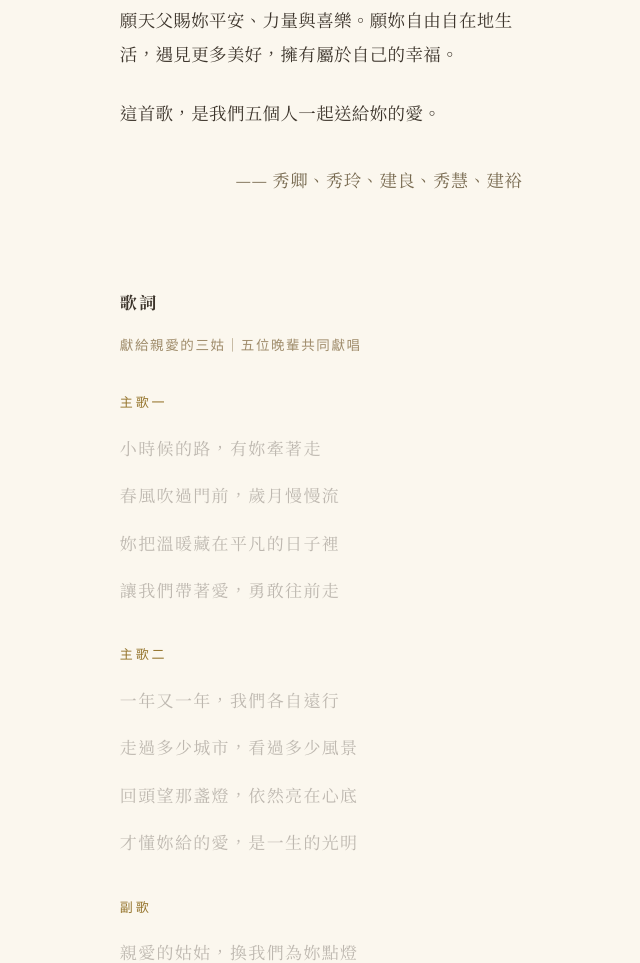
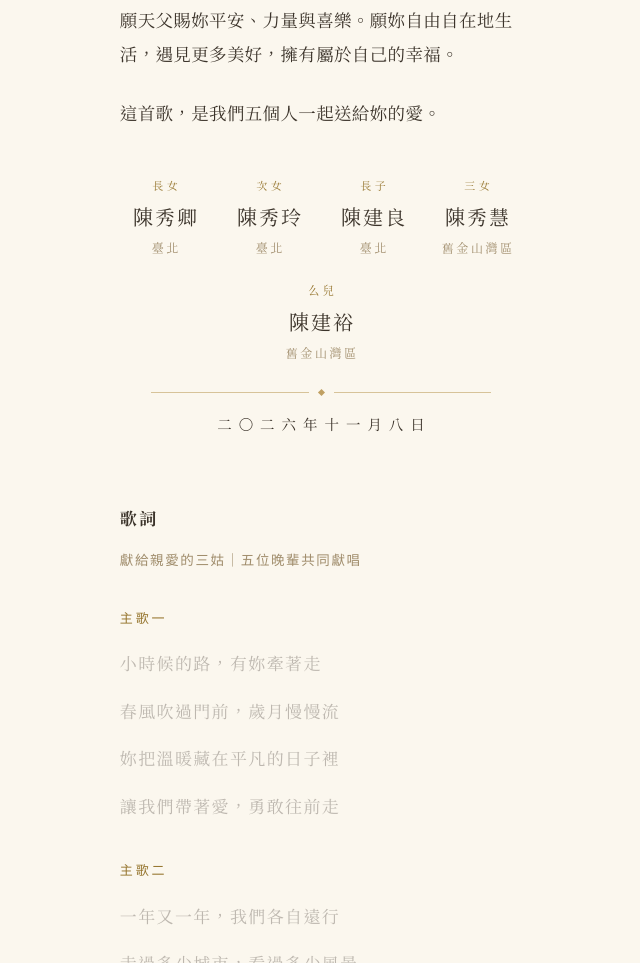
Before and after one commit to king818/for-sangu, a plain HTML site: page 10c30903255fd73dacca8890/index.html in a window 1280 px wide. Shown: the part 1290-2253 px from the top of the page, without its empty margins (319-959 px from the left). Drawn offline with Linux system fonts and the light colour scheme.

Commit message:
落款定案落地: 五位晚輩署名加排行/居地 + 細金線與日期行 (三姑致敬頁)

```diff
--- a/10c30903255fd73dacca8890/index.html
+++ b/10c30903255fd73dacca8890/index.html
@@ -134,7 +134,18 @@
   h2{font-size:17px; font-weight:700; letter-spacing:.14em; margin:0 0 22px;}
   .ded-title{font-size:18.5px; font-weight:700; letter-spacing:.1em; margin:0 0 26px;}
   .dedication p{font-size:17.5px; margin:0 0 26px;}
-  .dedication .signoff{text-align:right; margin-top:34px; color:var(--soft);}
+  /* 落款（2026-11-09 定案）：五位晚輩署名——排行／姓名／居地三行一欄，細金線＋日期；
+     .signoff 類名保留給獻詞停靠邏輯作落款錨點，勿刪 */
+  .sigblock{margin-top:46px; text-align:center;}
+  .sig-cols{display:flex; flex-wrap:wrap; justify-content:center; gap:20px 26px;}
+  .sig-col{min-width:78px; text-align:center;}
+  .sig-rank{display:block; font-size:11px; letter-spacing:.32em; text-indent:.32em; color:var(--gold-deep); margin-bottom:6px;}
+  .sig-name{display:block; font-size:20px; line-height:1.5; letter-spacing:.1em; text-indent:.1em; color:var(--ink);}
+  .sig-loc{display:block; font-size:12px; letter-spacing:.22em; text-indent:.22em; color:var(--faint); margin-top:5px;}
+  .sig-rule{display:flex; align-items:center; gap:10px; max-width:340px; margin:26px auto 15px;}
+  .sig-rule i{flex:1; height:1px; background:var(--gold); opacity:.6;}
+  .sig-rule b{flex:none; width:5px; height:5px; background:var(--gold); transform:rotate(45deg);}
+  .sig-date{font-size:14.5px; letter-spacing:.48em; text-indent:.48em; color:var(--ink);}
   .song-ded{
     font-size:13.5px; color:var(--faint); letter-spacing:.12em; margin:-8px 0 30px;
     font-family:-apple-system,"PingFang TC","PingFang SC","Microsoft JhengHei","Microsoft YaHei",sans-serif;
@@ -246,7 +257,17 @@
     <p class="ded-mid">往後的日子，換我們陪伴妳、支持妳，做妳可以放心依靠的家人。</p>
     <p>願天父賜妳平安、力量與喜樂。願妳自由自在地生活，遇見更多美好，擁有屬於自己的幸福。</p>
     <p>這首歌，是我們五個人一起送給妳的愛。</p>
-    <p class="signoff">—— 秀卿、秀玲、建良、秀慧、建裕</p>
+    <div class="sigblock signoff">
+      <div class="sig-cols">
+        <div class="sig-col"><span class="sig-rank">長女</span><span class="sig-name">陳秀卿</span><span class="sig-loc">臺北</span></div>
+        <div class="sig-col"><span class="sig-rank">次女</span><span class="sig-name">陳秀玲</span><span class="sig-loc">臺北</span></div>
+        <div class="sig-col"><span class="sig-rank">長子</span><span class="sig-name">陳建良</span><span class="sig-loc">臺北</span></div>
+        <div class="sig-col"><span class="sig-rank">三女</span><span class="sig-name">陳秀慧</span><span class="sig-loc">舊金山灣區</span></div>
+        <div class="sig-col"><span class="sig-rank">么兒</span><span class="sig-name">陳建裕</span><span class="sig-loc">舊金山灣區</span></div>
+      </div>
+      <div class="sig-rule" aria-hidden="true"><i></i><b></b><i></i></div>
+      <div class="sig-date">二〇二六年十一月八日</div>
+    </div>
   </section>
 
   <!-- 歌詞 -->
```
